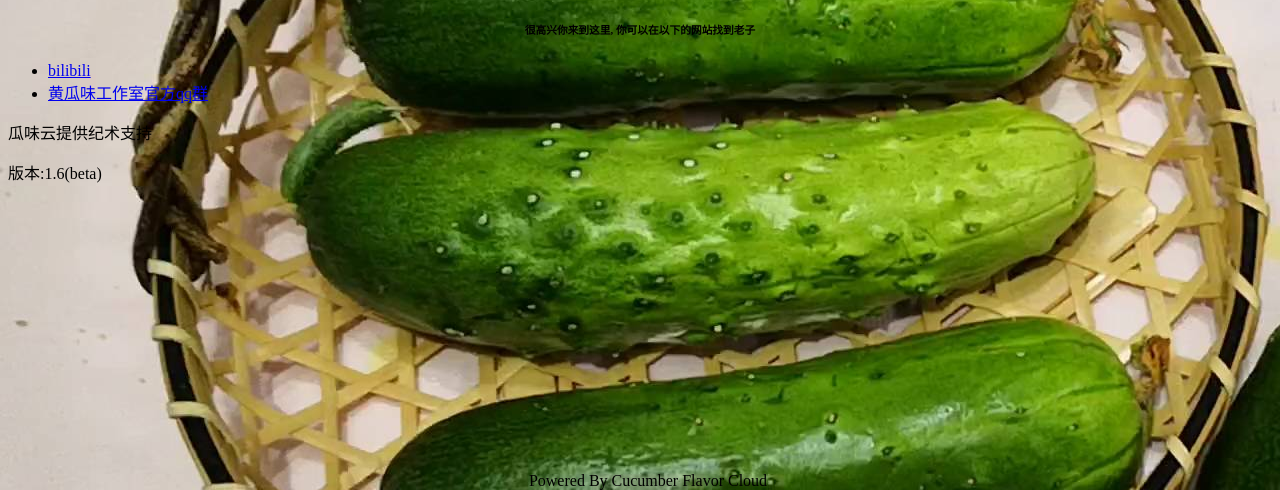
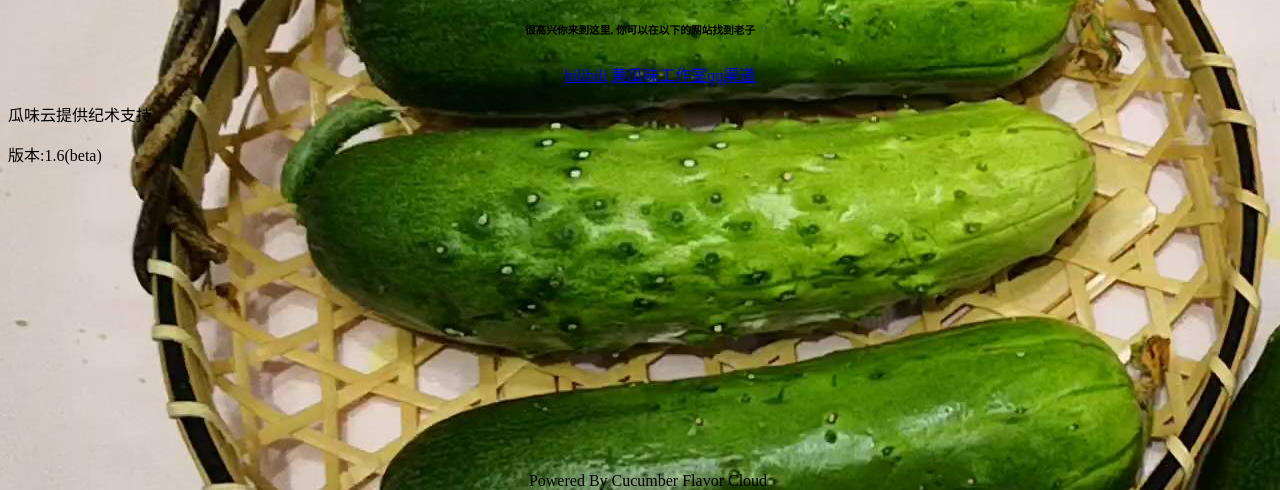
Before and after one commit to laohg1234/laohg1234.github.io, a plain HTML site: page index.html in a window 1280 px wide. Shown: the part 310-800 px from the top of the page. Drawn offline with Linux system fonts and the light colour scheme.

Commit message:
Update index.html

```diff
--- a/index.html
+++ b/index.html
@@ -14,8 +14,10 @@
 	<h6 align="center">很高兴你来到这里, 你可以在以下的网站找到老子</h6>
 </body>
 <ul>
-  <li> <a href="https://space.bilibili.com/523088903">bilibili</a> </li>
-  <li> <a href="https://jq.qq.com/?_wv=1027&k=3Vs0dUQL">黄瓜味工作室官方qq群</a> </li>
+	<div style="text-align:center;">
+<a href="https://space.bilibili.com/523088903">bilibili</a>
+<a href="https://jq.qq.com/?_wv=1027&k=3Vs0dUQL">黄瓜味工作室qq渠道</a>
+</div>
 </ul>
 
 
```
